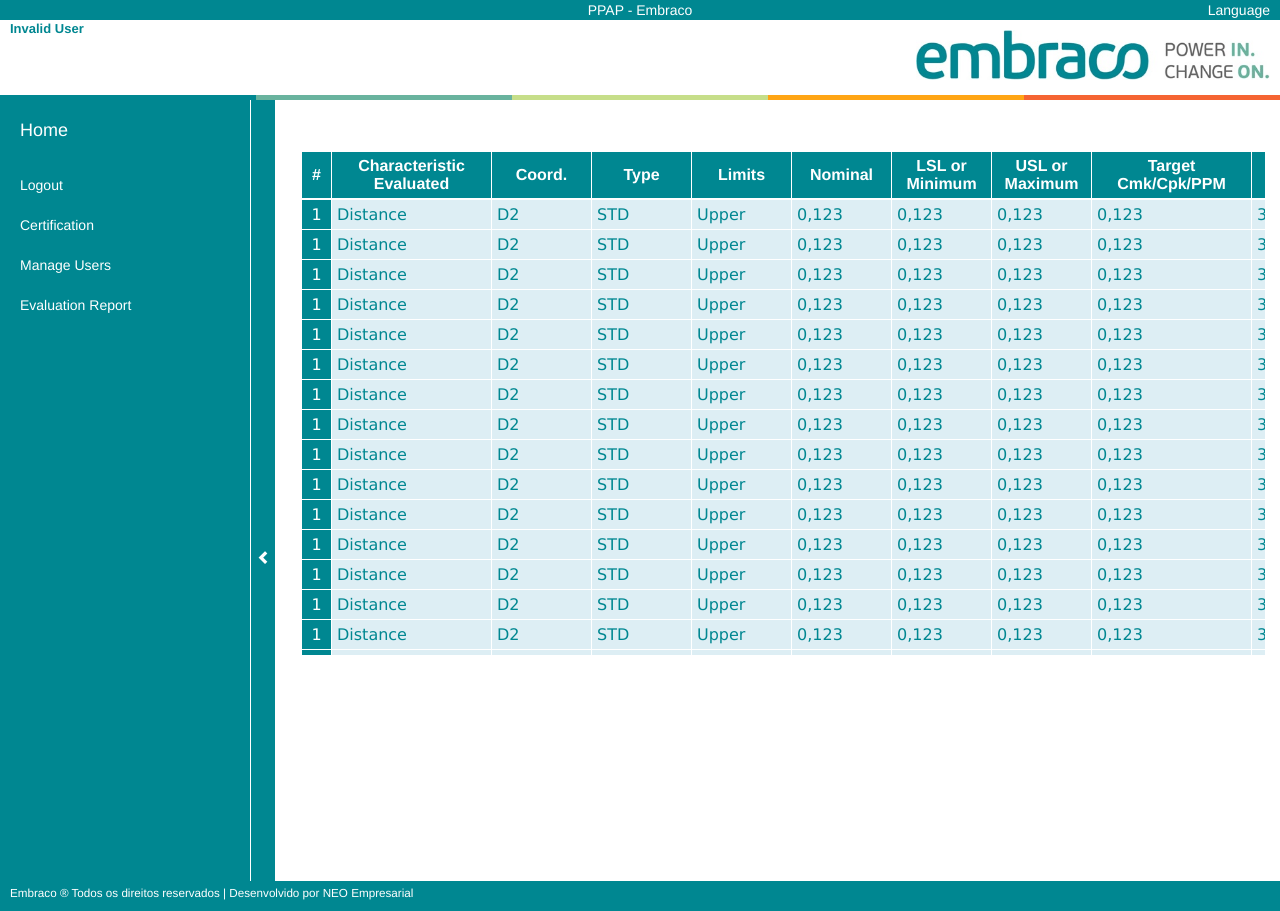
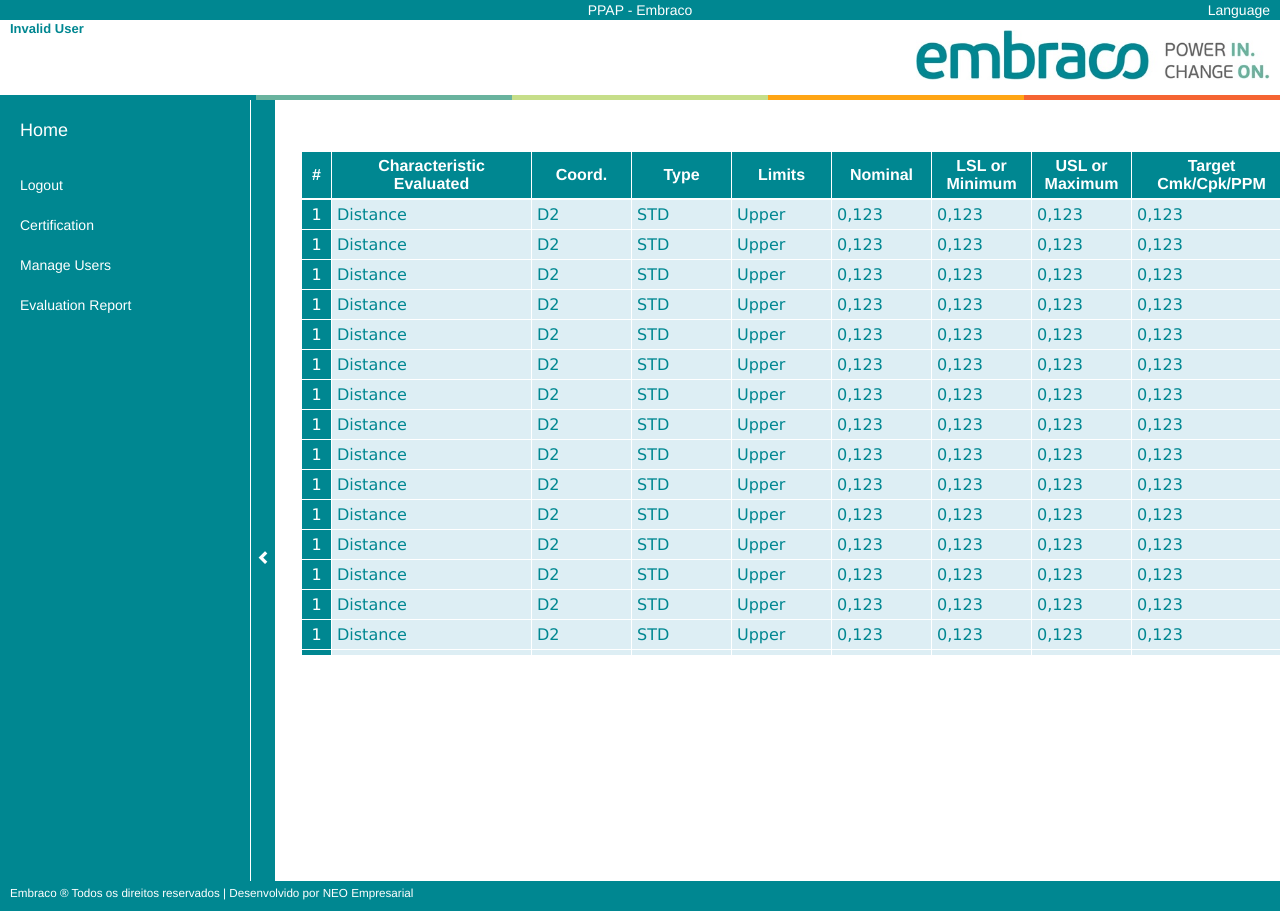
Before and after one commit to carvalhobrc/E80-PPAP_Online, a Django app: template evaluationReport/templates/evaluationReport/characteristics.html in a window 1280 px wide. Run offline with Django 3.2, Linux system fonts and the light colour scheme; the template is opened without the code that fills it, so the values that code supplies are empty; some libraries are stand-ins or nearby versions.

Commit message:
Fixed table for showing characteristics, with layout fixed

```diff
--- a/evaluationReport/static/css/characteristics.css
+++ b/evaluationReport/static/css/characteristics.css
@@ -1,19 +1,16 @@
 .char-table-outer {
     padding: 50px 0px 0px 0px;
-    max-width: 100vw;
-    overflow-x: auto;
-    overflow-y: hidden;
 }
 
 table {
     table-layout: fixed;
     border-collapse: collapse;
+    max-width: 100vw;
+    overflow-x: auto;
+    overflow-y: hidden;
 }
 table, th, td {
     border: 1px solid #FFFFFF;
-}
-tr:hover {
-    background-color: #f5f5f5
 }
 th {
     background-color: #008791;
@@ -48,8 +45,8 @@
     max-width: 30px;
 }
 .char-col-2 {
-    min-width: 160px;
-    max-width: 160px;
+    min-width: 200px;
+    max-width: 200px;
 }
 .char-col-3, .char-col-4, .char-col-5, .char-col-6, .char-col-7, .char-col-8 {
     min-width: 100px;
```
